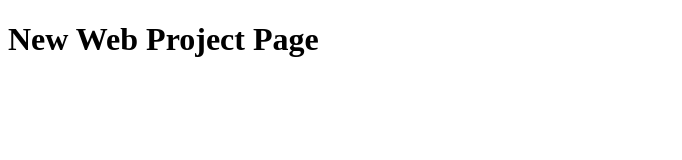
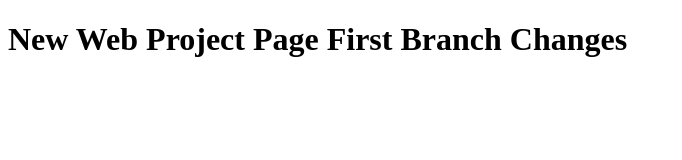
Before and after one commit to prabodh/Test, a plain HTML site: page index.html in a window 1280 px wide. Shown: the whole page, without its empty margins (0-682 px from the left). Drawn offline with Linux system fonts and the light colour scheme.

Commit message:
Branch 1 Changes

```diff
--- a/index.html
+++ b/index.html
@@ -6,6 +6,8 @@
         <title>New Web Project</title>
     </head>
     <body>
-        <h1>New Web Project Page</h1>
+        <h1>New Web Project Page
+		First Branch Changes
+		</h1>
     </body>
 </html>
```
